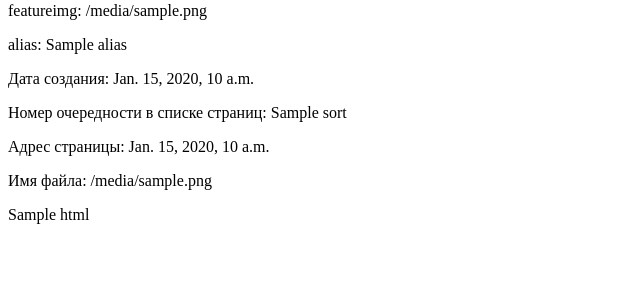
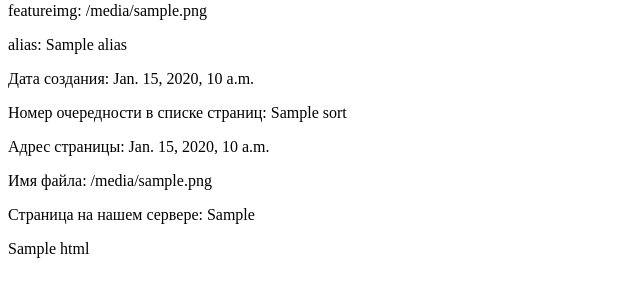
Before and after one commit to vesloguzov/TildaExport, a Django app: template templates/page.html in a window 1280 px wide. Shown: the part 252-552 px from the top of the page, without its empty margins (0-640 px from the left). Run offline with Django 3.2, Linux system fonts and the light colour scheme; the template is opened without the code that fills it: most values are stand-ins (such as "Sample title", 1, 10 or a date in 2020).

Commit message:
update page #11

```diff
--- a/export_app/models.py
+++ b/export_app/models.py
@@ -157,6 +157,7 @@ class Page(models.Model):
     # css = models.ManyToManyField('StaticFile')
     # js = models.ManyToManyField('StaticFile')
     html = models.TextField("HTML", default="")
+    page_path = models.CharField("Адрес страницы на сервере", max_length=255, null=True, blank=True)
 
     def save_html_file(self):
         path = os.path.join(settings.MEDIA_ROOT, 'projects', self.projectid)
@@ -166,6 +167,7 @@ class Page(models.Model):
         # response = requests.get(file["from"], stream=True)
         with open(newfile, 'w') as out_file:
             out_file.write(self.html)
+            self.page_path = newfile
 
     def save_static_files(self, files_type, files):
         for file in files:
--- a/templates/page.html
+++ b/templates/page.html
@@ -14,7 +14,8 @@
     <p>Номер очередности в списке страниц: {{ page.sort }}</p>
     <p>Адрес страницы: {{ page.published }}</p>
     <p>Имя файла: {{ page.filename }}</p>
-    <div>{{ page.html|safe }}</div>
+    <p>Страница на нашем сервере: {{ page.page_path }}</p>
+    <div>{{ page.html }}</div>
 
 
 
```
